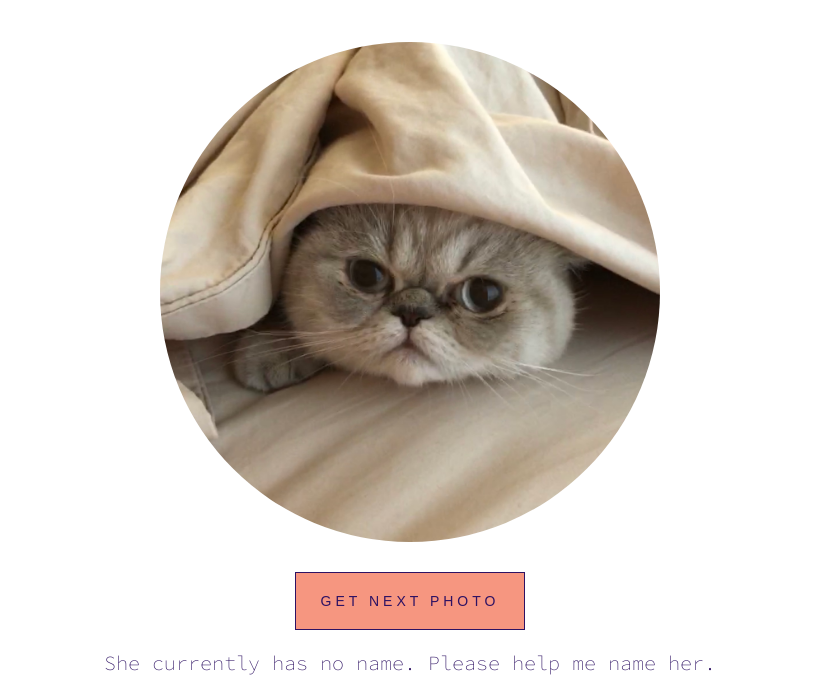
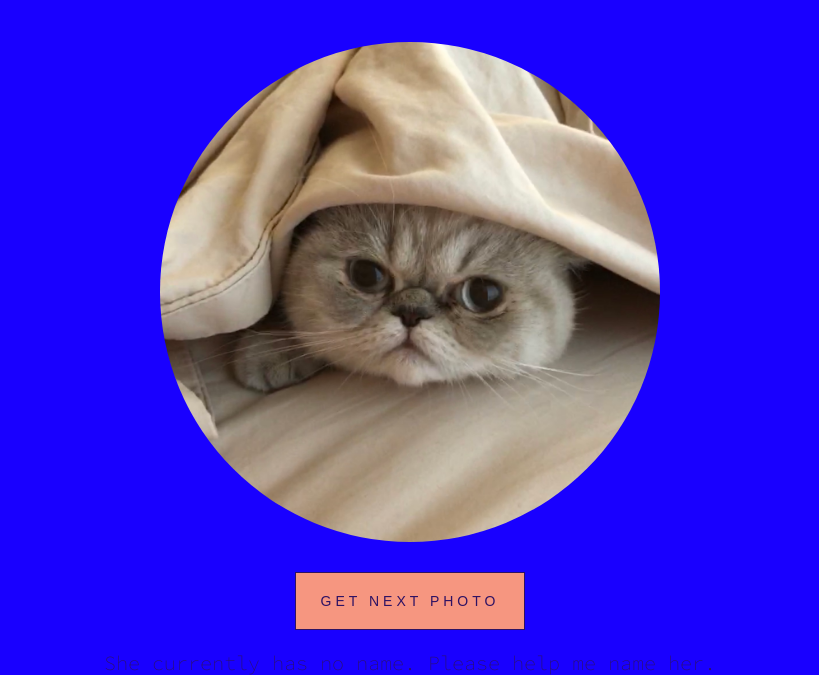
Before and after one commit to innerclock/crash-course, a plain HTML site: page index.html in a window 1280 px wide. Shown: the part 144-819 px from the top of the page, without its empty margins (230-1049 px from the left). Drawn offline with Linux system fonts and the light colour scheme.

Commit message:
Change bg to blue. It's ugly!

```diff
--- a/app.css
+++ b/app.css
@@ -11,7 +11,7 @@ h1 {
 }
 
 body {
-	background-color: #ffffff;
+	background-color: #1900ff;
 	color: #2e1263;
 	font-family: "Source Code Pro";
 	font-weight: 200;
```
